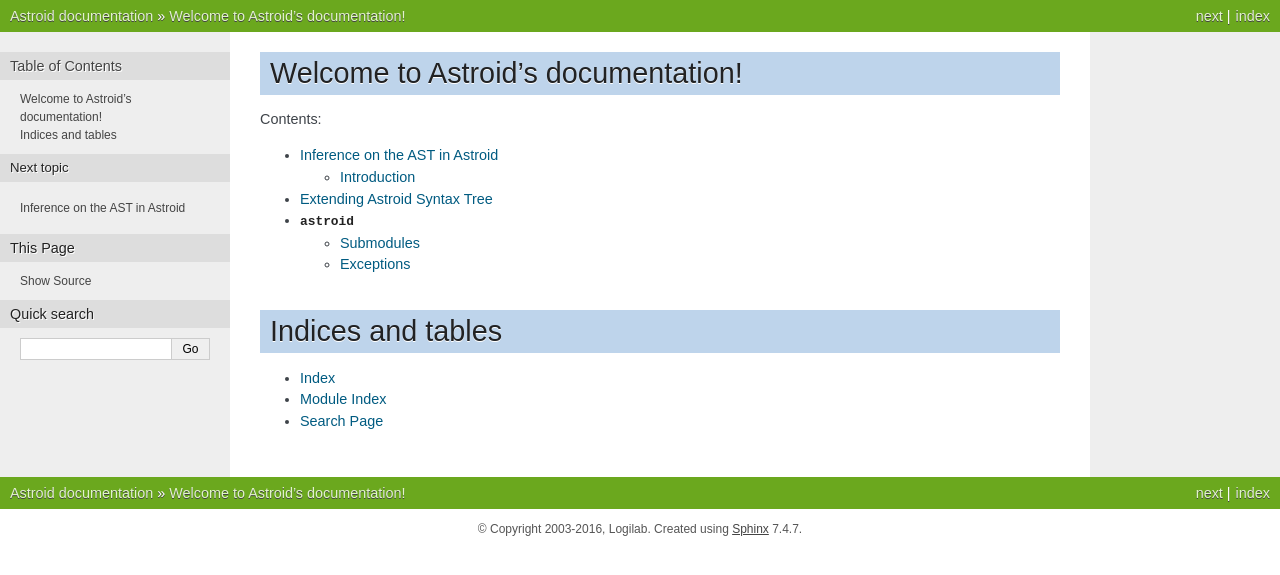
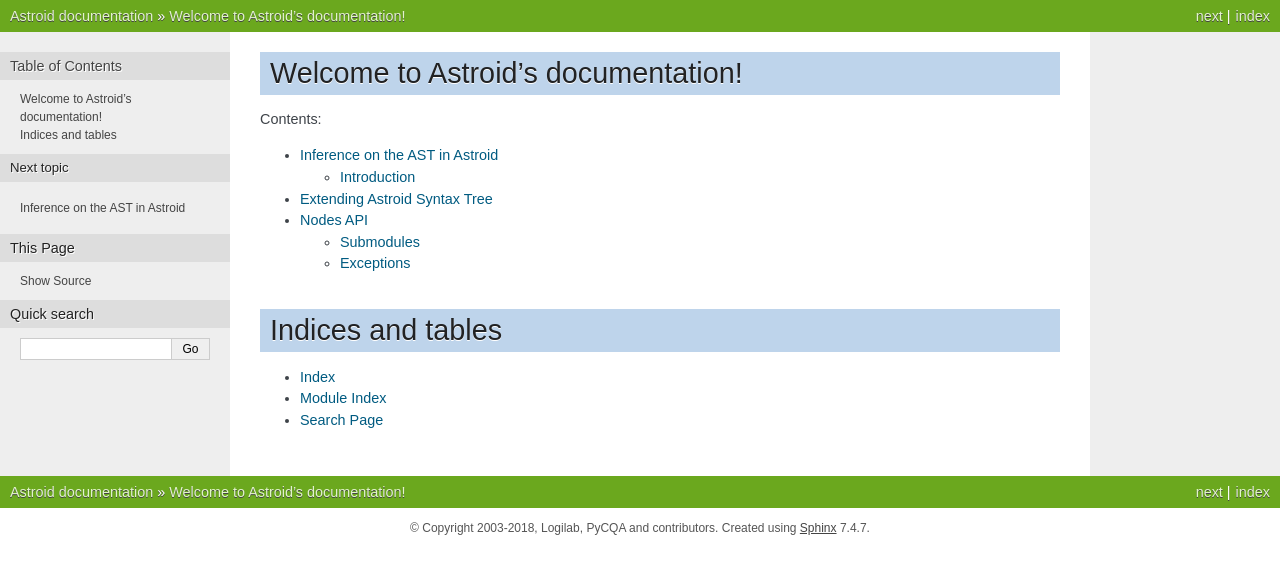
Before and after one commit to janderson1017/astroid, a Sphinx documentation site: the page built from doc/index.rst, in a window 1280 px wide. Shown: the top 575 px of the page. Built offline with Sphinx 7.4.7, drawn with Linux system fonts in a browser that asks for light colours; the version number could not be read and is left out.

Commit message:
Make the year dynamic

```diff
--- a/doc/api/astroid.rst
+++ b/doc/api/astroid.rst
@@ -1,5 +1,5 @@
-:mod:`astroid`
-==============
+Nodes API
+=========
 
 .. automodule:: astroid
 
--- a/doc/conf.py
+++ b/doc/conf.py
@@ -12,6 +12,7 @@
 # serve to show the default.
 
 import sys, os
+from datetime import datetime
 
 # If extensions (or modules to document with autodoc) are in another directory,
 # add these directories to sys.path here. If the directory is relative to the
@@ -48,7 +49,8 @@ master_doc = 'index'
 
 # General information about the project.
 project = u'Astroid'
-copyright = u'2003-2016, Logilab'
+current_year = datetime.utcnow().year
+copyright = u'2003-{year}, Logilab, PyCQA and contributors'.format(year=current_year)
 
 # The version info for the project you're documenting, acts as replacement for
 # |version| and |release|, also used in various other places throughout the
```
